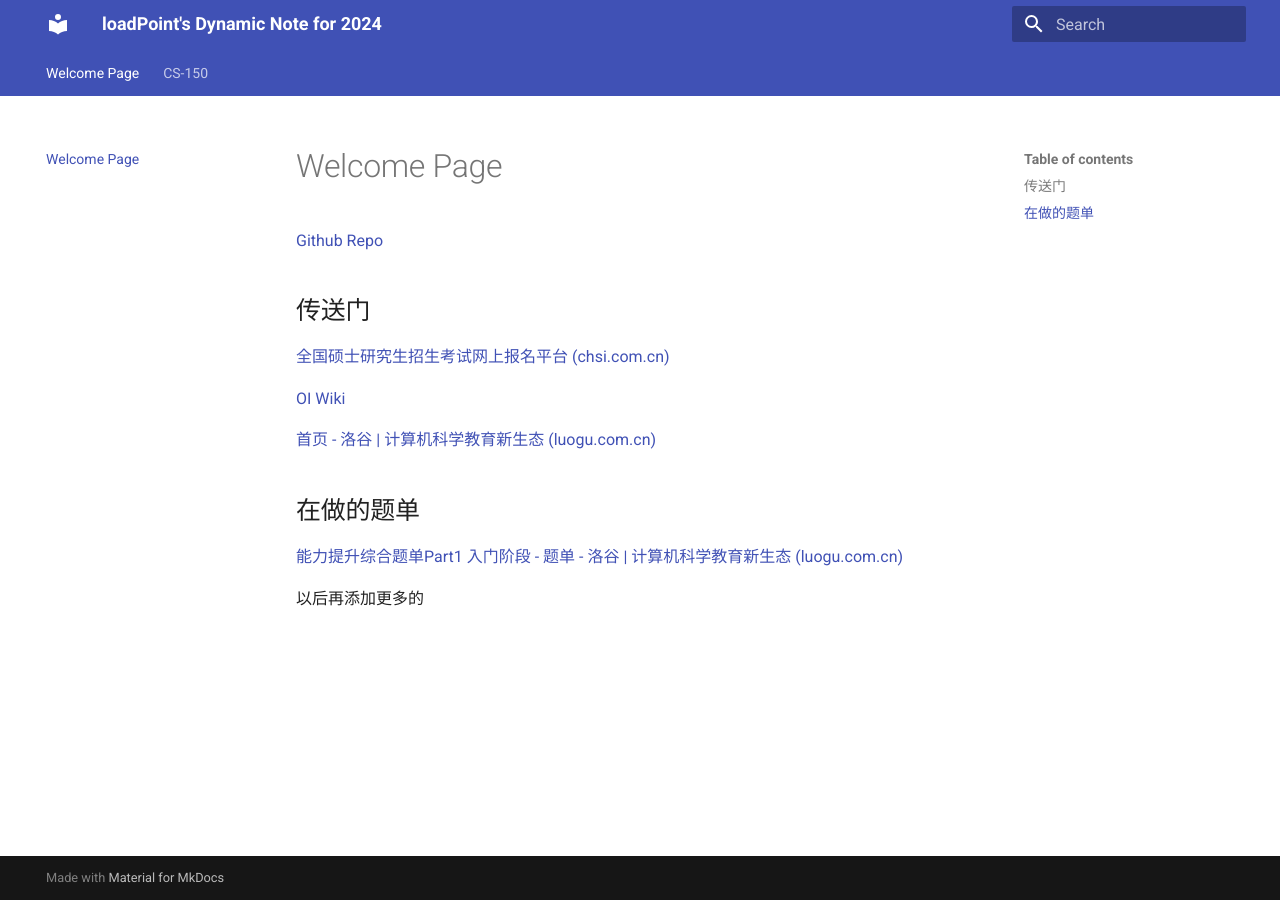
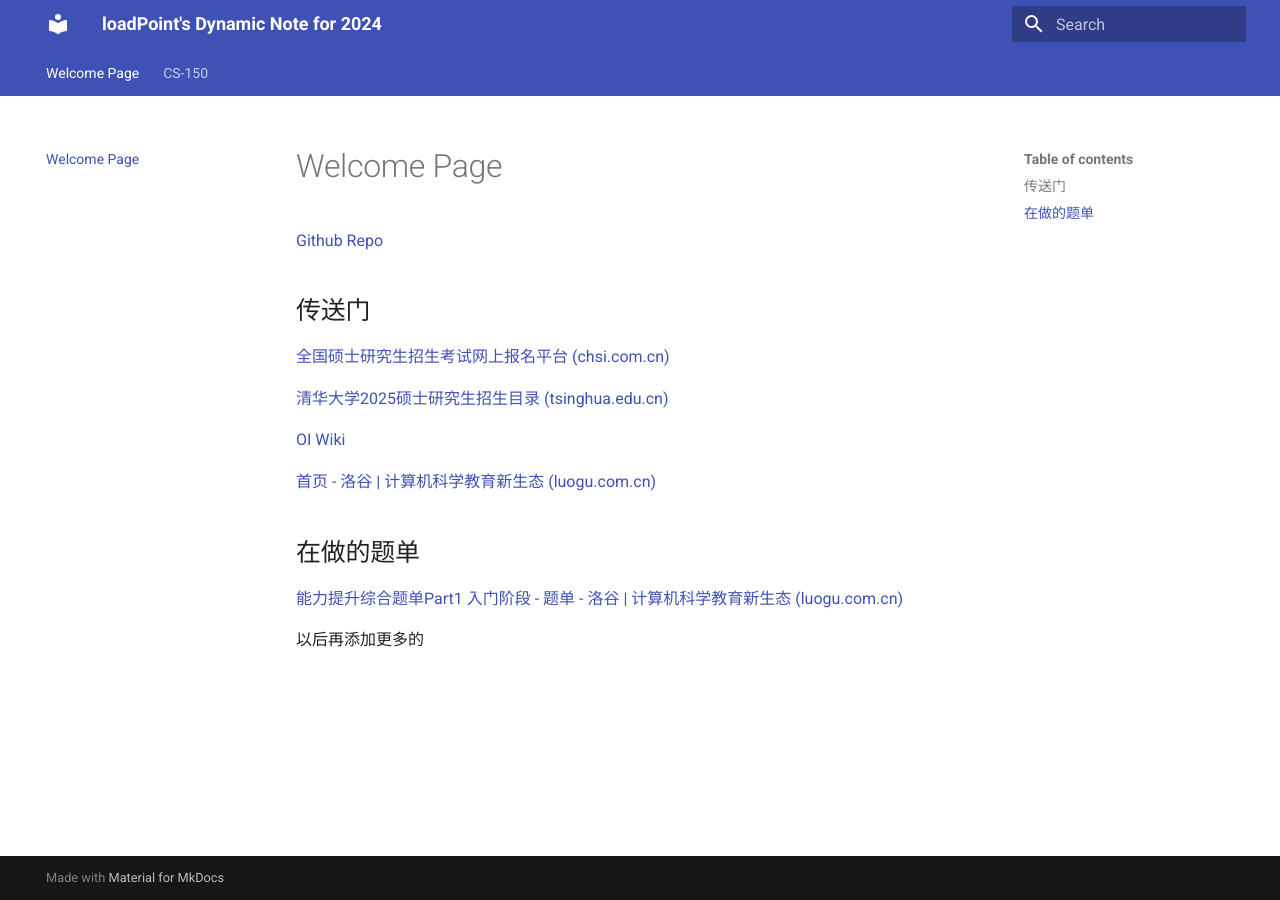
Before and after one commit to loadPoint/loadPoint.github.io, an MkDocs documentation site: the page built from docs/index.md, in a window 1280 px wide. Built offline with MkDocs 1.6.1 and Material for MkDocs 9.7.7, drawn with Linux system fonts in a browser that asks for light colours.

Commit message:
Auto commit at 20241010-201935

```diff
--- a/docs/index.md
+++ b/docs/index.md
@@ -5,6 +5,8 @@
 ## 传送门
 
 [全国硕士研究生招生考试网上报名平台 (chsi.com.cn)](https://yz.chsi.com.cn/yzwb/)
+
+[清华大学2025硕士研究生招生目录 (tsinghua.edu.cn)](https://yzbm.tsinghua.edu.cn/publish/s02/s0203/detail/6eb54d2d-a7af-46d4-8e11-f6505f32ad93?yxsdm=024&ksfs=)
 
 [OI Wiki](https://oi-wiki.org/)
 
```
